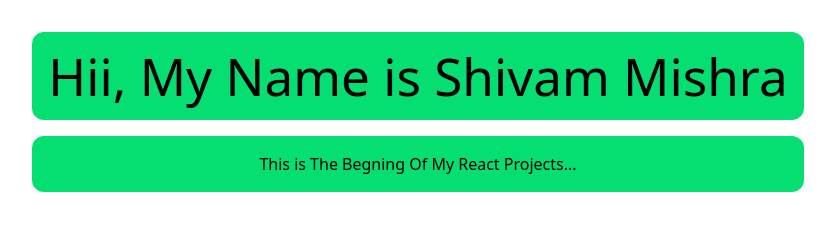
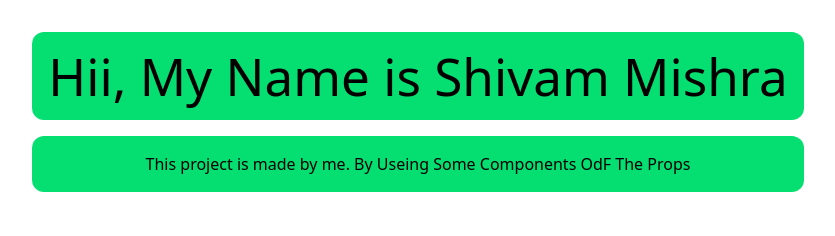
Before and after one commit to Mishra010405/React_RV, a React (Vite) app in the folder 03TailwindProps/: page / in a window 1280 px wide. Shown: the top 236 px of the page, without its empty margins (222-1057 px from the left). Built offline with nearby package versions, Linux system fonts and the light colour scheme.

Commit message:
Add Server side apporch

```diff
--- a/03TailwindProps/src/App.jsx
+++ b/03TailwindProps/src/App.jsx
@@ -15,7 +15,7 @@ function App() {
   return (
     <>
     <h1 className='bg-green-400 text-black p-4 mb-4 rounded-xl'  >Hii, My Name is Shivam Mishra</h1>
-    <p className='bg-green-400 text-black p-4 mb-4 rounded-xl' >This is The Begning Of My React Projects...</p>
+    <p className='bg-green-400 text-black p-4 mb-4 rounded-xl' >This project is made by me. By Useing Some Components OdF The Props</p>
 
 
 <br/>
```
